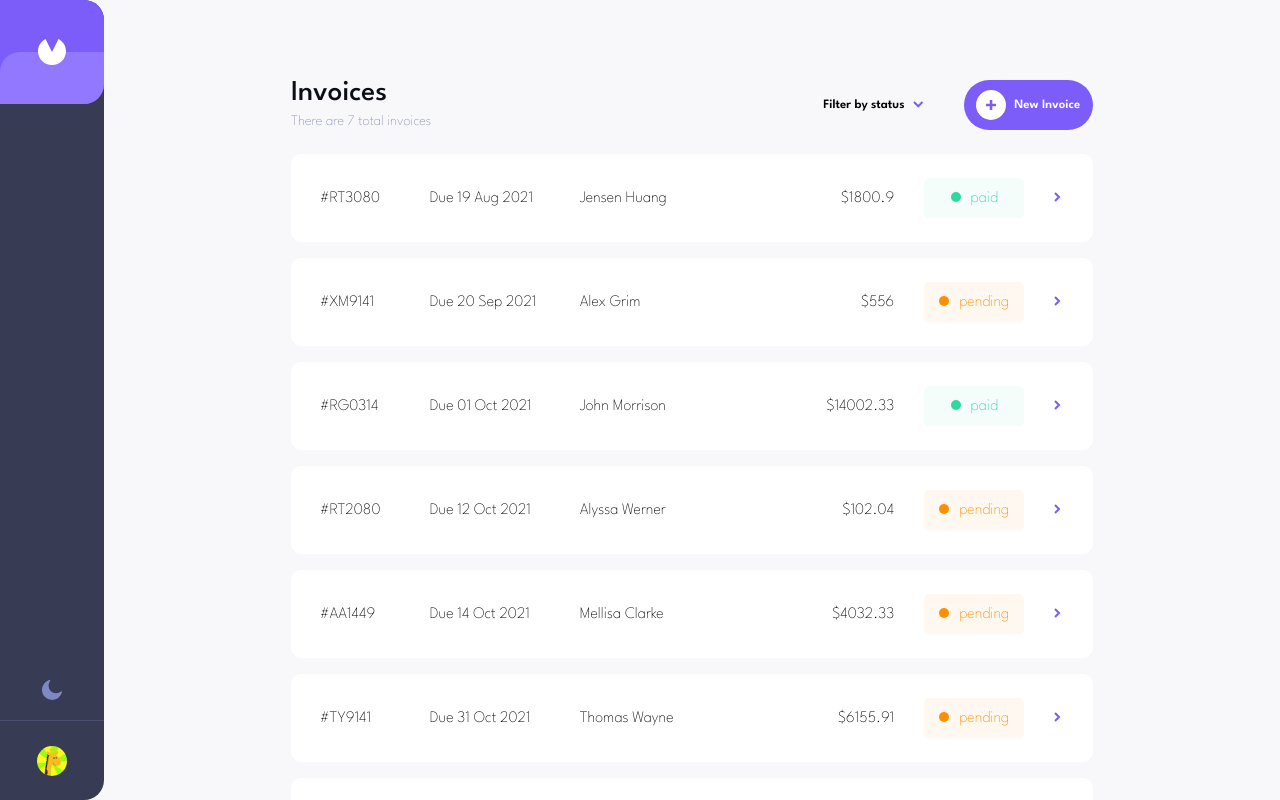
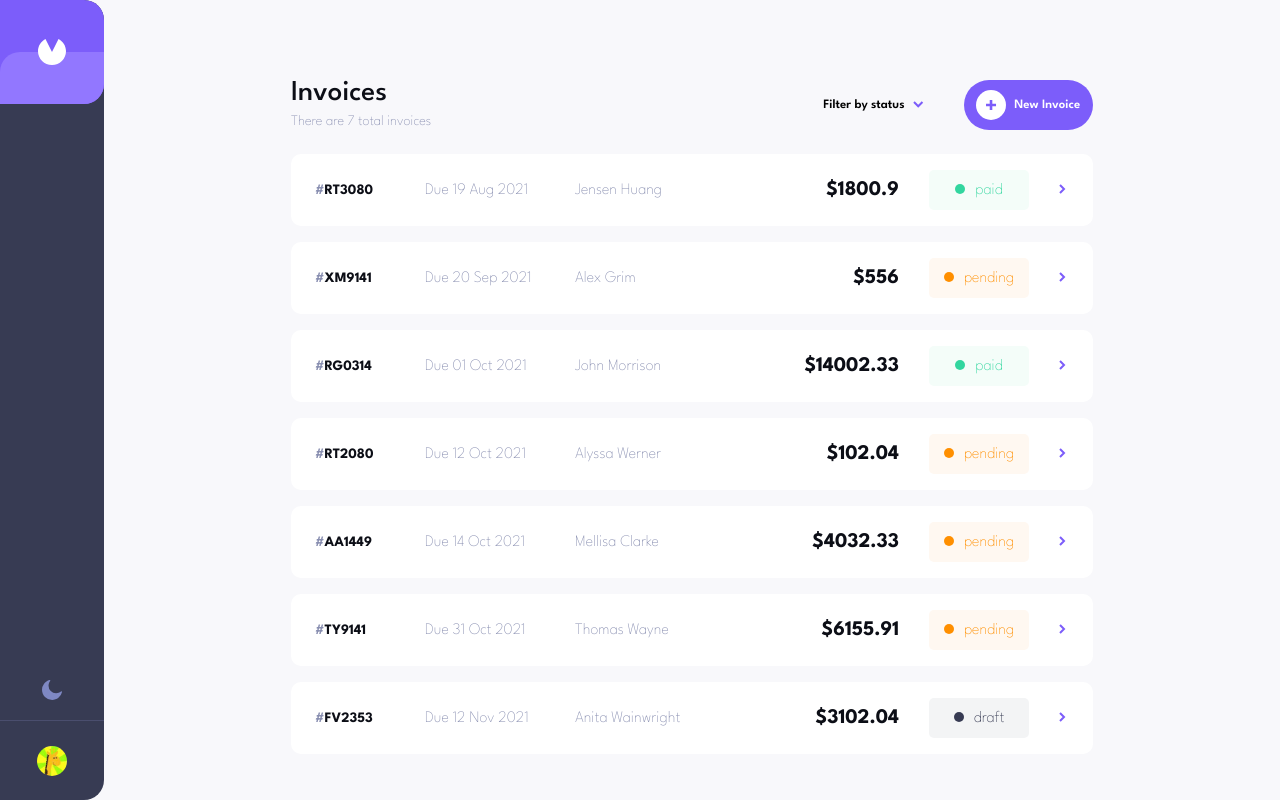
Before and after one commit to sharonBenish/Invoice-app, a Vue app: page /#/ in a window 1280 px wide. Built offline with nearby package versions, Linux system fonts and the light colour scheme.

Commit message:
styled record text

```diff
--- a/src/components/InvoiceRecord.vue
+++ b/src/components/InvoiceRecord.vue
@@ -1,6 +1,6 @@
 <template>
   <div class="record" @click="goToRecordInfo()">
-    <div class="invoice_id">#{{invoice.id}}</div>
+    <div class="invoice_id">#<span>{{invoice.id}}</span></div>
     <div class="due_date">Due {{formatDate}}</div>
     <div class="client_name">{{invoice.clientName}}</div>
     <div class="due_total">${{invoice.total}}</div>
@@ -49,8 +49,9 @@ export default {
 <style scoped lang="scss">
 .record{
     background: #fff;
-    padding:1.5rem 1.8rem;
+    padding:1rem 1.5rem;
     border-radius: 10px;
+    color:rgb(136, 142, 176);
     &:hover{
         outline:1px solid #7c5dfa;
     }
@@ -68,6 +69,11 @@ export default {
     grid-column: 1;
     grid-row:1;
     margin-bottom: 20px;
+    font-weight: bold;
+    font-size: 0.9rem;
+    >span{
+        color:rgb(12, 14, 22);
+    }
 }
 .due_date{
     grid-column: 1;
@@ -81,6 +87,9 @@ export default {
 .due_total{
     grid-column: 1;
     grid-row:3;
+    color:rgb(12, 14, 22);
+    font-size:1.3rem;
+    font-weight:bold;
 }
 .status{
     grid-column: 2;
```
